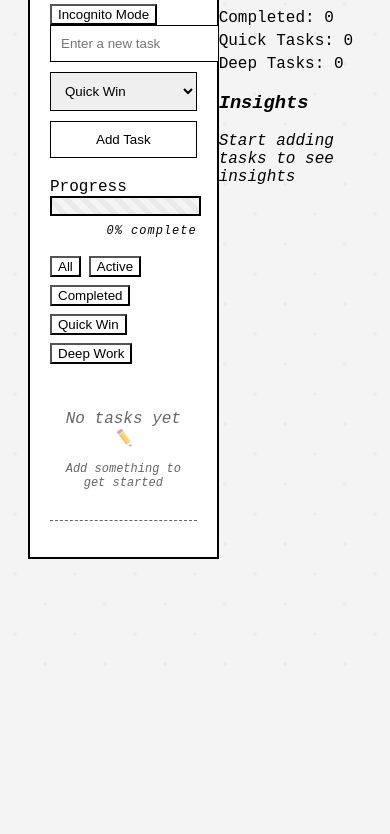
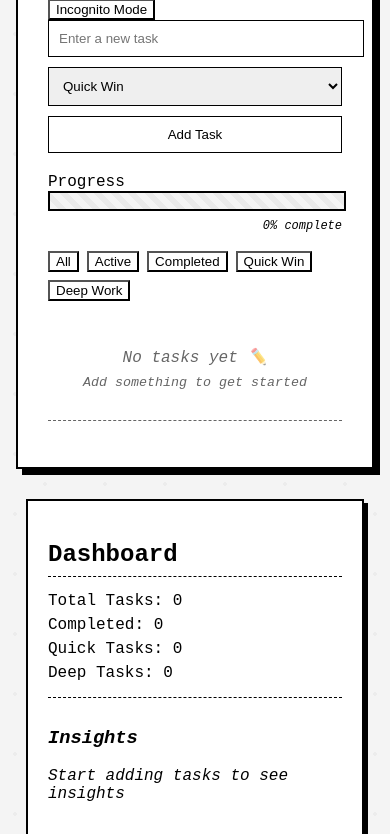
Before and after one commit to Pavan755/task-manager, a plain HTML site: page index.html in a window 390 px wide. Shown: the part 161-995 px from the top of the page. Before the commit the page ends 844 px from the top, so only its background shows below. Drawn offline with Linux system fonts and the light colour scheme.

Commit message:
style: redesigned UI with side dashboard and responsive layouts

```diff
--- a/index.html
+++ b/index.html
@@ -3,19 +3,30 @@
 
 <head>
     <meta charset="UTF-8">
-    <title>Task Manager</title>
+    <title>Smart Task Dashboard</title>
     <link rel="stylesheet" href="styles.css">
 </head>
 
 <body>
 
+    <!-- ======================================
+         APP LAYOUT WRAPPER
+    ====================================== -->
+
+    <div class="app-layout">
+
+        <!-- ======================================
+             TASK MANAGER (MAIN PANEL)
+        ====================================== -->
+
         <div class="container">
 
             <h1>Task Manager</h1>
 
+            <!-- Incognito Toggle -->
+            <button id="privacyToggle">Incognito Mode</button>
 
-        <button id="privacyToggle">Incognito Mode</button> <!-- button to toggle incognito mode -->
-
+            <!-- Task Input -->
             <div class="task-input">
 
                 <input type="text" id="taskInput" placeholder="Enter a new task">
@@ -29,8 +40,7 @@
 
             </div>
 
-        <div class="progress-section">
-
+            <!-- Progress Section -->
             <div class="progress-section">
 
                 <label>Progress</label>
@@ -43,8 +53,7 @@
 
             </div>
 
-        </div>
-
+            <!-- Filters -->
             <div class="filters">
 
                 <button data-filter="all">All</button>
@@ -55,9 +64,16 @@
 
             </div>
 
+            <!-- Task List -->
             <ul id="taskList"></ul>
 
         </div>
+
+
+
+        <!-- ======================================
+             DASHBOARD (SIDE PANEL)
+        ====================================== -->
 
         <div class="dashboard">
 
@@ -73,15 +89,18 @@
             </div>
 
             <div class="insights">
+
                 <h3>Insights</h3>
                 <p id="insightText">No insights yet</p>
+
+            </div>
+
         </div>
 
     </div>
 
     <script src="script.js"></script>
 
-
 </body>
 
 </html>
--- a/styles.css
+++ b/styles.css
@@ -1,6 +1,5 @@
 /* ======================================
-   GLOBAL STYLES
-   Minimal Notebook Theme
+   GLOBAL STYLES (Notebook Theme)
 ====================================== */
 
 body {
@@ -9,23 +8,36 @@ body {
 
   background-color: #f4f4f4;
 
-  /* subtle paper texture */
   background-image:
     radial-gradient(circle at 25% 25%, rgba(0,0,0,0.03) 2px, transparent 2px),
     radial-gradient(circle at 75% 75%, rgba(0,0,0,0.03) 2px, transparent 2px);
 
   background-size: 60px 60px;
 
-  display: flex;
-  justify-content: center;
+  padding: 40px;
 
-  padding: 40px;
 }
 
 
 
 /* ======================================
-   MAIN CONTAINER
+   APP LAYOUT
+====================================== */
+
+.app-layout {
+
+  display: flex;
+  gap: 30px;
+
+  align-items: flex-start;
+  justify-content: center;
+
+}
+
+
+
+/* ======================================
+   MAIN TASK CONTAINER
 ====================================== */
 
 .container {
@@ -46,18 +58,37 @@ body {
 
 
 /* ======================================
-   HEADER
+   DASHBOARD PANEL
 ====================================== */
 
-h1 {
-  text-align: center;
-  margin-bottom: 20px;
+.dashboard {
+
+  width: 280px;
+
+  background: white;
+
+  padding: 20px;
+
+  border: 2px solid black;
+
+  box-shadow: 4px 4px 0px black;
+
+  height: fit-content;
+
+}
+
+.dashboard h2 {
+
+  margin-bottom: 15px;
+  border-bottom: 1px dashed black;
+  padding-bottom: 8px;
+
 }
 
 
 
 /* ======================================
-   TASK INPUT SECTION
+   TASK INPUT
 ====================================== */
 
 .task-input {
@@ -72,7 +103,6 @@ h1 {
 
   flex: 1;
   padding: 10px;
-
   border: 1px solid black;
 
 }
@@ -95,7 +125,6 @@ button {
 
   cursor: pointer;
   background: white;
-
   transition: 0.2s;
 
 }
@@ -110,7 +139,7 @@ button:hover {
 
 
 /* ======================================
-   FILTER BUTTONS
+   FILTERS
 ====================================== */
 
 .filters {
@@ -145,6 +174,16 @@ li {
   margin-top: 10px;
 
   border-bottom: 1px dashed black;
+
+  transition: all 0.2s ease;
+
+}
+
+li:hover {
+
+  transform: translateY(-2px);
+  background: #fafafa;
+  box-shadow: 2px 2px 0px black;
 
 }
 
@@ -182,7 +221,6 @@ li {
     #eaeaea 12px
   );
 
-  position: relative;
   overflow: hidden;
 
 }
@@ -200,7 +238,7 @@ li {
     transparent 8px
   );
 
-  transition: width 0.35s ease;
+  transition: width 0.3s ease;
 
 }
 
@@ -209,18 +247,53 @@ li {
   font-size: 12px;
   margin-top: 8px;
 
+  text-align: right;
   font-style: italic;
-
-  letter-spacing: 1px;
-
-  text-align: right;
 
 }
 
 
 
 /* ======================================
-   BURN ANIMATION
+   EMPTY STATE
+====================================== */
+
+.empty-state {
+
+  text-align: center;
+  padding: 30px 10px;
+
+  opacity: 0.6;
+  font-style: italic;
+
+}
+
+
+
+/* ======================================
+   DASHBOARD CONTENT
+====================================== */
+
+.stats p {
+
+  margin: 6px 0;
+
+}
+
+.insights {
+
+  margin-top: 15px;
+
+  font-style: italic;
+  border-top: 1px dashed black;
+  padding-top: 10px;
+
+}
+
+
+
+/* ======================================
+   ANIMATION
 ====================================== */
 
 .burn {
@@ -233,41 +306,9 @@ li {
 
   0% { opacity: 1; }
 
-  50% {
+  50% { opacity: 0.5; transform: scale(1.05); }
 
-    opacity: 0.5;
-    transform: scale(1.05);
-
-  }
-
-  100% {
-
-    opacity: 0;
-    transform: translateX(40px);
-
-  }
-
-}
-
-/* =========================
-   Task Hover Effects
-========================= */
-
-li {
-
-  transition: transform 0.15s ease,
-              background 0.15s ease,
-              box-shadow 0.15s ease;
-
-}
-
-li:hover {
-
-  transform: translateY(-2px);
-
-  background: #fafafa;
-
-  box-shadow: 2px 2px 0px black;
+  100% { opacity: 0; transform: translateX(40px); }
 
 }
 
@@ -280,7 +321,6 @@ li:hover {
 .incognito span {
 
   filter: blur(6px);
-  transition: filter 0.2s;
 
 }
 
@@ -291,80 +331,26 @@ li:hover {
 }
 
 
-/* =========================
-   Empty State
-========================= */
-
-.empty-state {
-
-  text-align: center;
-
-  padding: 30px 10px;
-
-  opacity: 0.6;
-
-  font-style: italic;
-
-}
-
-.empty-state small {
-
-  display: block;
-
-  margin-top: 6px;
-
-  font-size: 12px;
-
-}
-
-
-/* Dashboard */
-
-.dashboard {
-
-  margin-top: 30px;
-  padding-top: 20px;
-
-  border-top: 2px solid black;
-
-}
-
-.stats p {
-
-  margin: 5px 0;
-
-}
-
-.insights {
-
-  margin-top: 15px;
-  font-style: italic;
-
-}
-
 
 /* ======================================
    RESPONSIVE DESIGN
 ====================================== */
 
-/* 📱 MOBILE (phones) */
+@media (max-width: 768px) {
 
-@media (max-width: 600px) {
+  .app-layout {
 
-  body {
-    padding: 20px;
-  }
-
-  .container {
-
-    max-width: 100%;
-    padding: 20px;
-
-    box-shadow: none;
+    flex-direction: column;
+    align-items: center;
 
   }
 
-  /* Stack task input */
+  .dashboard {
+
+    width: 100%;
+    max-width: 520px;
+
+  }
 
   .task-input {
 
@@ -380,8 +366,6 @@ li:hover {
 
   }
 
-  /* Stack task layout */
-
   li {
 
     flex-direction: column;
@@ -389,55 +373,4 @@ li:hover {
 
   }
 
-  .task-actions {
-
-    width: 100%;
-
-    display: flex;
-    justify-content: flex-end;
-
-  }
-
 }
-
-
-
-/* 📲 TABLET */
-
-@media (min-width: 601px) and (max-width: 900px) {
-
-  .container {
-
-    max-width: 600px;
-
-  }
-
-}
-
-
-
-/* 💻 SMALL LAPTOP */
-
-@media (min-width: 901px) and (max-width: 1200px) {
-
-  .container {
-
-    max-width: 520px;
-
-  }
-
-}
-
-
-
-/* 🖥 LARGE SCREENS */
-
-@media (min-width: 1201px) {
-
-  .container {
-
-    max-width: 520px;
-
-  }
-
-}
```
Lines whose indentation alone changed are shown as unchanged.
